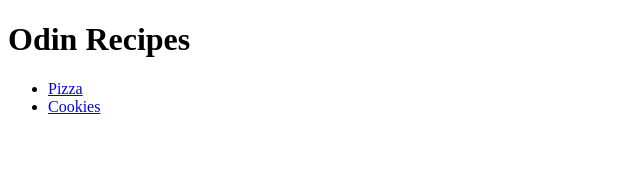
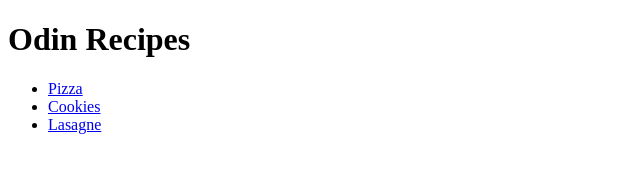
Before and after one commit to diodemusic/odin-recipes, a plain HTML site: page index.html in a window 1280 px wide. Shown: the full height of the page, 0-640 px from the left. Drawn offline with Linux system fonts and the light colour scheme.

Commit message:
Add link to lasagne.html

```diff
--- a/index.html
+++ b/index.html
@@ -13,6 +13,7 @@
     <ul>
         <li><a href="./recipes/pizza.html">Pizza</a></li>
         <li><a href="./recipes/cookies.html">Cookies</a></li>
+        <li><a href="./recipes/lasagne.html">Lasagne</a></li>
     </ul>
 
 </body>
```
